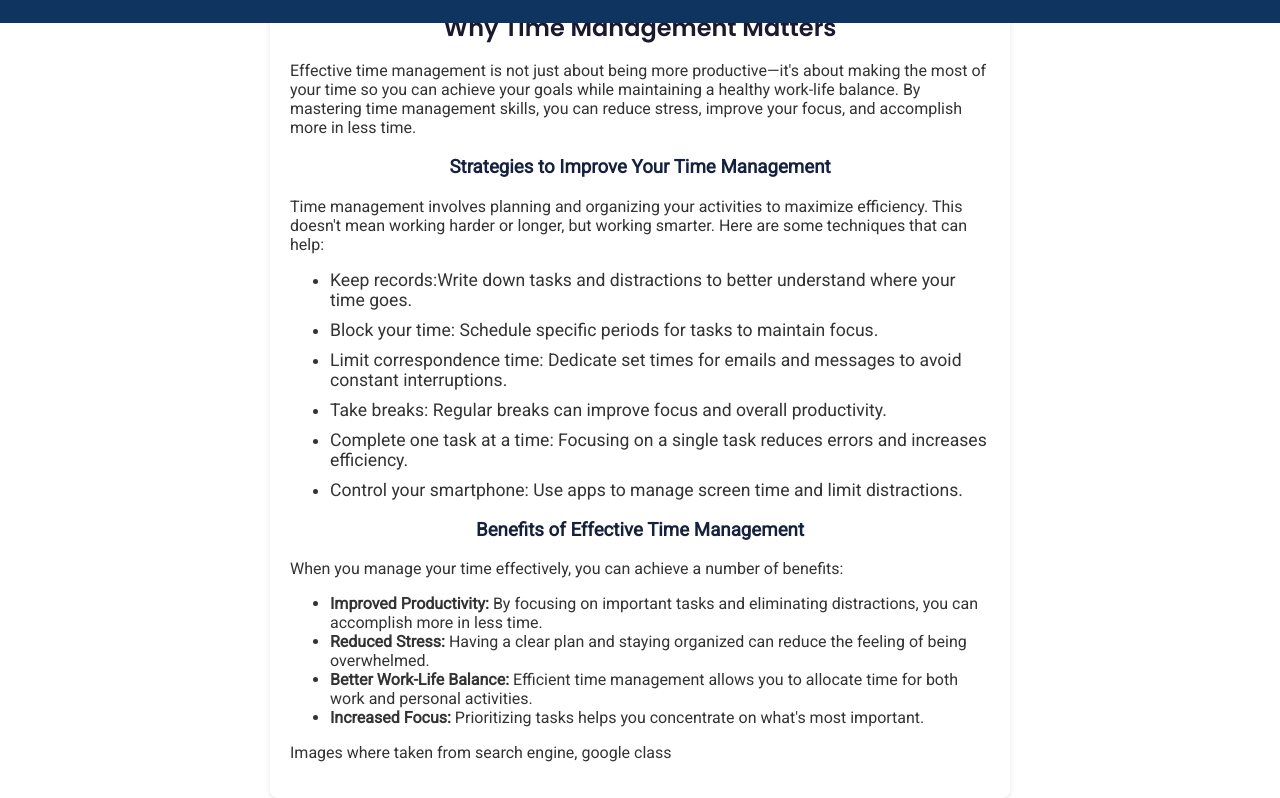
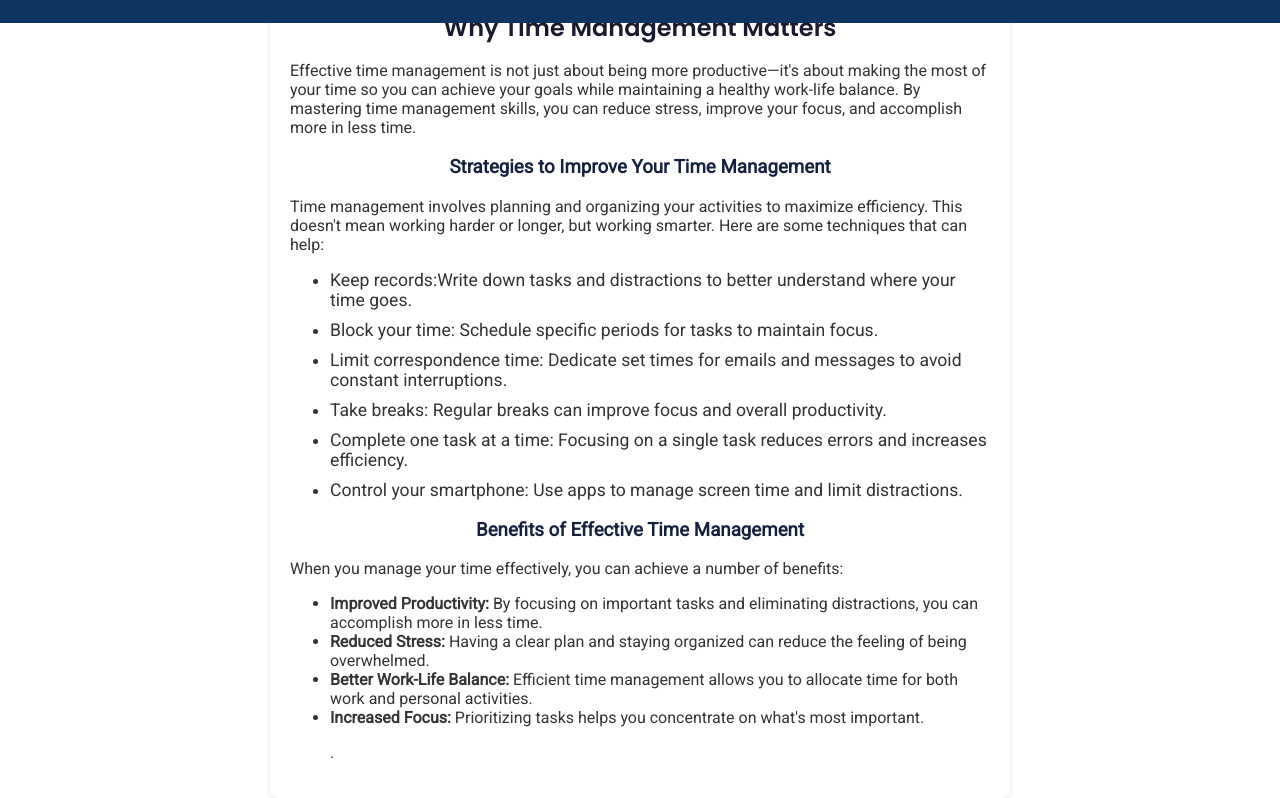
Before and after one commit to black-swan13/Time, a plain HTML site: page index.html in a window 1280 px wide. Shown: the part 777-1575 px from the top of the page. Drawn offline with Linux system fonts and the light colour scheme.

Commit message:
Update index.html

```diff
--- a/index.html
+++ b/index.html
@@ -53,8 +53,9 @@
             <li><b>Reduced Stress:</b> Having a clear plan and staying organized can reduce the feeling of being overwhelmed.</li>
             <li><b>Better Work-Life Balance:</b> Efficient time management allows you to allocate time for both work and personal activities.</li>
             <li><b>Increased Focus:</b> Prioritizing tasks helps you concentrate on what's most important.</li>
+            <p>.                                                                                     </p>
+            <p>                                                                                       </p>
         </ul>
-        <p>Images where taken from search engine, google class<p/>
     </section>
 </main>
        <footer class="footer">
```
